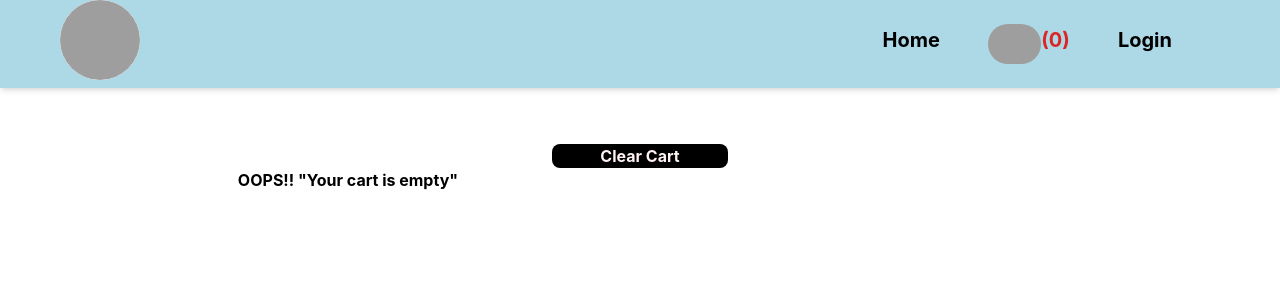
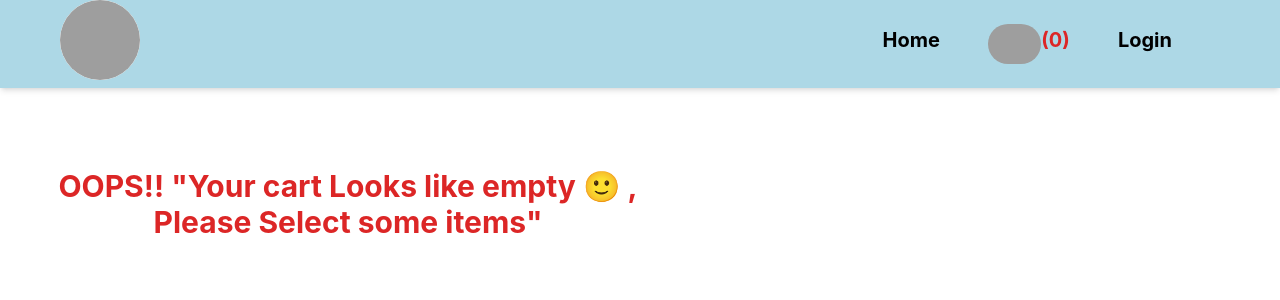
Before and after one commit to Chandrashekher1/foodApp, a React (Create React App) app: page /cart in a window 1280 px wide. Shown: the top 300 px of the page. Built offline with nearby package versions, Linux system fonts and the light colour scheme; grey boxes are pictures that could not be loaded.

Commit message:
Update cart item

```diff
--- a/src/components/Cart.jsx
+++ b/src/components/Cart.jsx
@@ -6,7 +6,7 @@ import { clearCart, removeItem } from "../utils/cartSlice";
 
 const Cart = () => {
   const cartItems = useSelector((store) => store.cart.items);
-  console.log(cartItems[0]?.card?.info);
+  // console.log(cartItems[0]?.card?.info);
 
   // remove selector
 
@@ -23,7 +23,7 @@ const Cart = () => {
 
 
     <div className="mx-10 my-10 p-4 text-center">
-        <button className="font-bold w-44 bg-black text-red-50 rounded-lg  px-5 active:scale-90" onClick={handleClearItem}>Clear Cart</button>
+        <button className="font-bold w-44 bg-black text-red-50 rounded-lg  px-5 active:scale-90" onClick={handleClearItem}>{cartItems.length===0? "" : "Clear Cart"}</button>
         <div className="flex flex-col w-1/2">
       {cartItems.length > 0 ? (
         cartItems.map((item) => (
@@ -42,7 +42,7 @@ const Cart = () => {
 
         ))
       ) : (
-        <h2 className="font-bold">OOPS!!  "Your cart is empty"</h2>
+        <h2 className="font-bold text-3xl  text-red-600">OOPS!!  "Your cart Looks like empty 🙂 , Please Select some items"</h2>
 
       )}
     </div>
```
